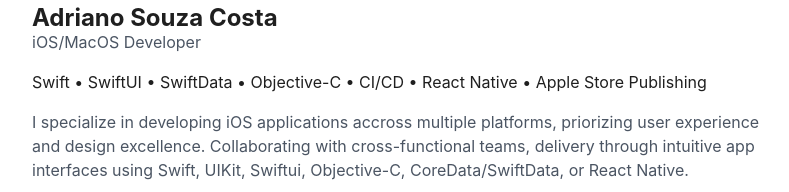
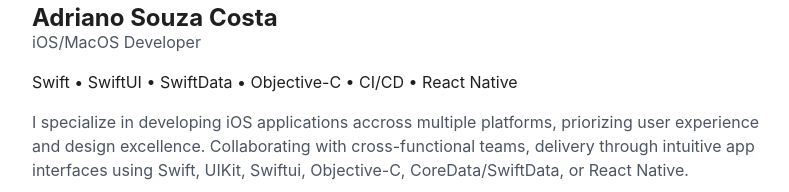
Before and after one commit to didisouzacosta/personal-site, an Astro site: page / in a window 1280 px wide. Shown: the part 200-392 px from the top of the page, without its empty margins (240-1029 px from the left). Built offline with nearby package versions, Linux system fonts and the light colour scheme; Astro itself is replaced by a stand-in of ours.

Commit message:
Removing Apple Store Publisher from description

```diff
--- a/src/components/AboutMe.astro
+++ b/src/components/AboutMe.astro
@@ -42,7 +42,7 @@ const apps = [
 			</p>
 
 			<p class="black">
-				Swift • SwiftUI • SwiftData •  Objective-C • CI/CD • React Native • Apple Store Publishing
+				Swift • SwiftUI • SwiftData •  Objective-C • CI/CD • React Native
 			</p>
 
 			<p>
```
